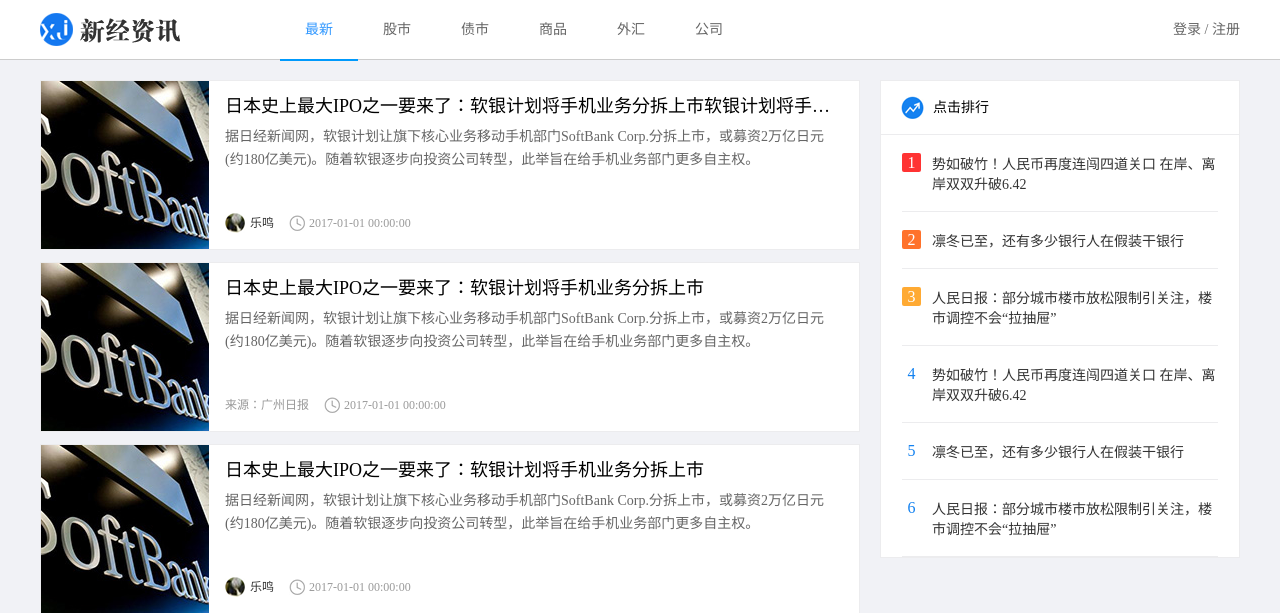
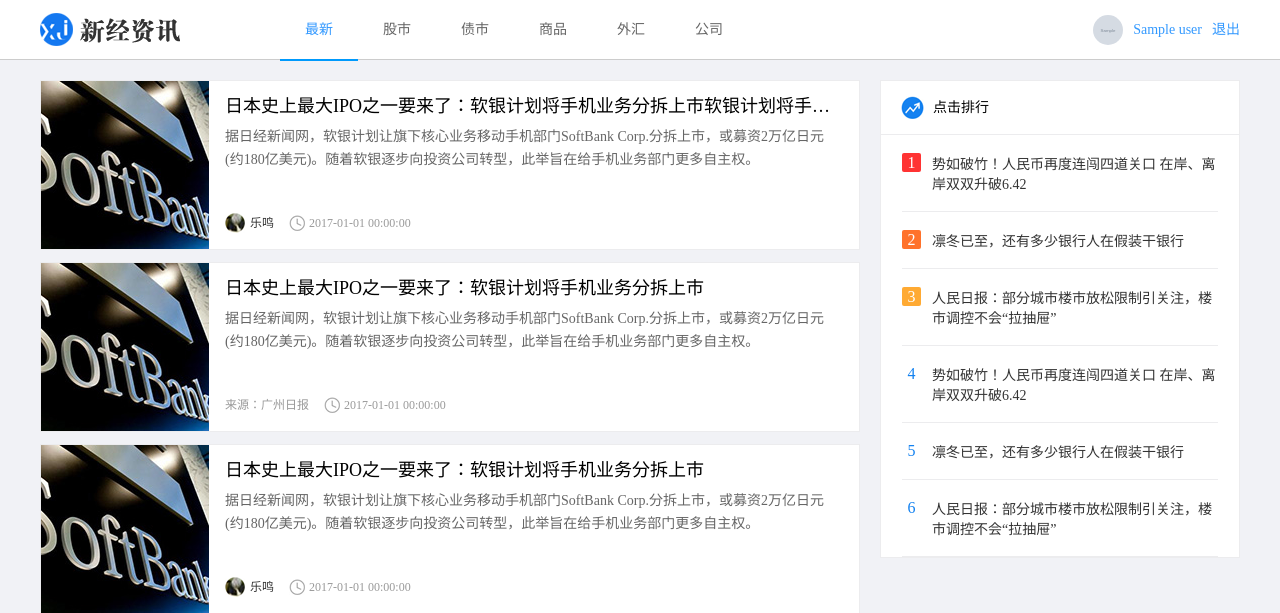
Before and after one commit to mihanglaoban/test, a Flask app: template info/templates/news/index.html in a window 1280 px wide. Shown: the top 613 px of the page. Run offline with Flask 2, Linux system fonts and the light colour scheme; the template is opened without the code that fills it: most values are stand-ins (such as "Sample title", 1, 10 or a date in 2020); grey boxes marked "Sample" are stand-in pictures; parts of the project's set-up code (start-up, migrations or seed data) failed here and were passed over.

Commit message:
logout finished

```diff
--- a/info/static/news/css/main.css
+++ b/info/static/news/css/main.css
@@ -68,7 +68,7 @@ body{
     height:30px;
     overflow: hidden;
     margin-top:15px;
-    display:none;
+    /*display:none;    */
 }
 
 .user_login img{
--- a/info/static/news/js/main.js
+++ b/info/static/news/js/main.js
@@ -283,6 +283,13 @@ function sendSMSCode() {
     })
 }
 
+function logout() {
+    $.get('/passport/logout', function (resp) {
+        location.reload()
+    })
+}
+
+
 // 调用该函数模拟点击左侧按钮
 function fnChangeMenu(n) {
     var $li = $('.option_list li');
--- a/info/templates/news/index.html
+++ b/info/templates/news/index.html
@@ -21,15 +21,18 @@
             <li data-cid="4"><a href="javascript:;">外汇</a></li>
             <li data-cid="5"><a href="javascript:;">公司</a></li>
         </ul>
-        <div class="user_btns fr">
-            <a href="javascript:;" class="login_btn">登录</a> / <a href="javascript:;" class="register_btn">注册</a>
-        </div>
-        <!-- 用户登录后显示下面，隐藏上面 -->
-        <div class="user_login fr">
-            <img src="../../static/news/images/person01.png" class="lgin_pic">
-            <a href="#">用户张三</a>
-            <a href="#">退出</a>
-        </div>
+            {% if data.user %}
+                <!-- 用户登录后显示下面，隐藏上面 -->
+                <div class="user_login fr">
+                    <img src="{% if data.user.avatar_url %}{{ data.user.avatar_url }}{% else %}../../static/news/images/person01.png{% endif %}" class="lgin_pic">
+                    <a href="#">{{ data.user.nick_name }}</a>
+                    <a href="javascript:;" onclick="logout()">退出</a>
+                </div>
+            {% else %}
+                <div class="user_btns fr">
+                    <a href="javascript:;" class="login_btn">登录</a> / <a href="javascript:;" class="register_btn">注册</a>
+                </div>
+            {% endif %}
     </div>
 </div>
 
```
Also changed, not shown: info/modules/index/views.py (+19 -2 lines), info/modules/passport/views.py (+15 -0 lines).
